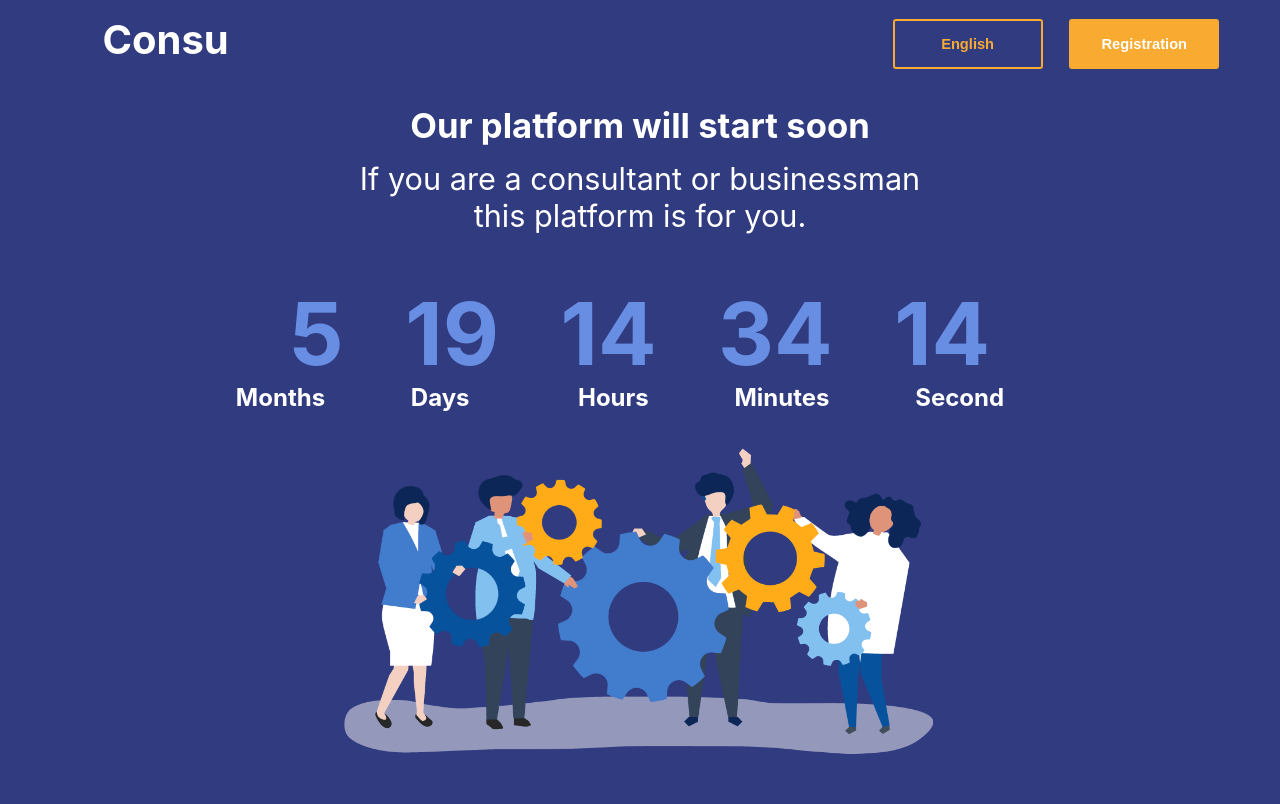
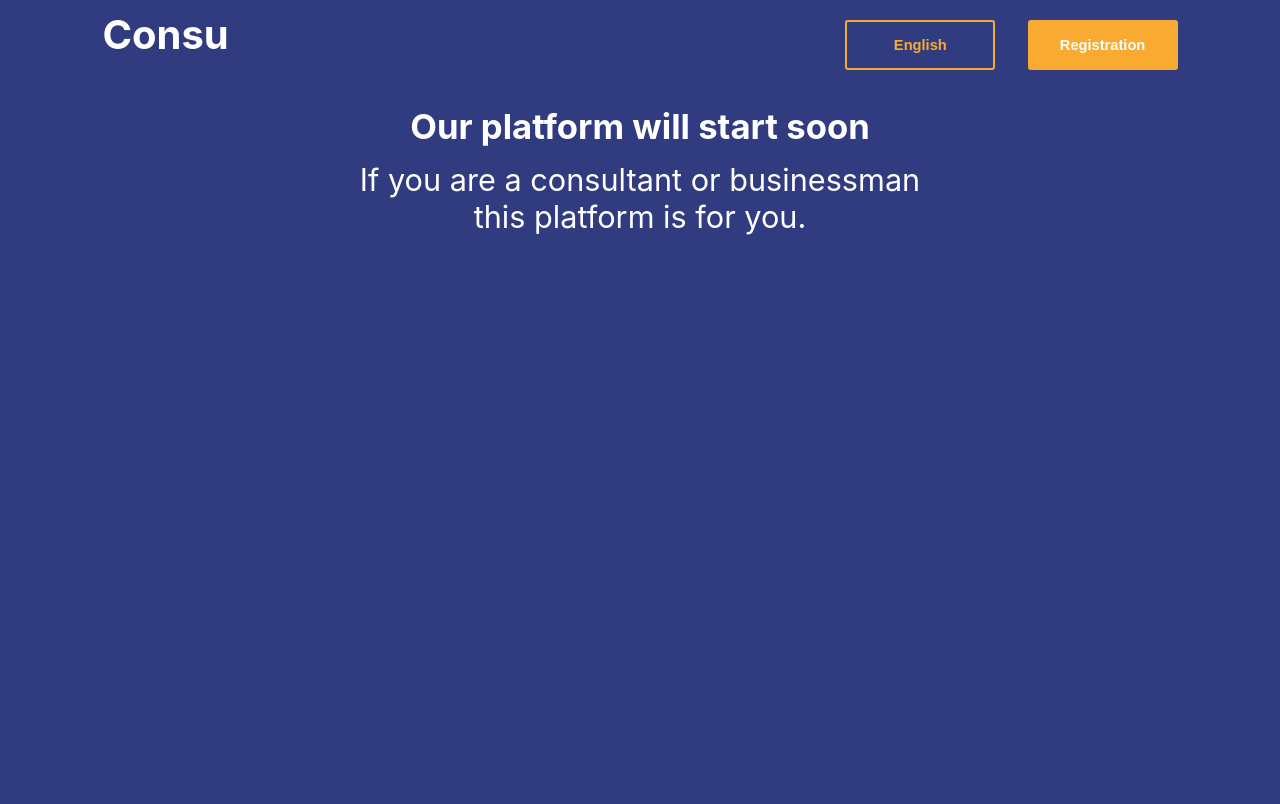
Before and after one commit to pnskglb/frontDev, a plain HTML site: page consuLanding/site/index.html in a window 1280 px wide. Drawn offline with Linux system fonts and the light colour scheme.

Commit message:
flexbox #8

```diff
--- a/consuLanding/site/css/style.css
+++ b/consuLanding/site/css/style.css
@@ -12,22 +12,20 @@ body {
 
 
 #logo {
-    position: relative;
-    width:200px;
-    top:15px;
-    left:8%;
+margin-right:2.5%;
+    margin-top:-10px;
+    height:50px;
     font-size:30pt;
     font-weight:bold;
     color:#fff;
 }
 
-/*              Button                 */
+/*              Buttons                 */
 
 .btnRegistr {
-    position: relative;
-    top:-70px;
-    left:66%;
-    margin-left:35px;
+
+
+
     width:150px;
     height:50px;
     border:0;
@@ -39,12 +37,9 @@ body {
       -webkit-font-smoothing: antialiased;
     cursor:pointer;
 }
-.s
+.btnLng
  {
-     position: relative;
-     top:-70px;
-     left:67%;
-     margin-left:35px;
+
      width:150px;
      height:50px;
      color:#f9aa30;
@@ -53,13 +48,35 @@ body {
      border: solid 2px  #f9aa30;
 background: #313b80;
      font-weight:600;
-       -webkit-font-smoothing: antialiased;
+      -webkit-font-smoothing: antialiased;
      cursor:pointer;
+
  }
-.chng {
-    position: relative;
-    left:-4%;
+
+ /*              Containers                 */
+
+.container {
+position: relative;
+left:8%;
+width:84%;
+    margin-top:20px;
+    display:flex;
+    height:120px;
+
+justify-content: space-around;
 }
+
+.container :first-child {
+
+}
+.container :last-child {
+
+}
+.container :nth-child(2) {
+margin-left:auto;
+margin-right:3%;
+}
+
 /*              Timer                 */
 
 .Timer {
--- a/consuLanding/site/index.html
+++ b/consuLanding/site/index.html
@@ -4,37 +4,45 @@
 		<meta charset="utf-8">
 		<title>Landing</title>
 	    <link rel="stylesheet" href="css/style.css">
+		<meta name="viewport" content="width=device-width, initial-scale=1">
 		<script src="js/changeLang.js"></script>
 	</head>
+	<body class="ru">
+		<header>
+			<div class="container" class="ru" lang="ru">
+				<div id="logo">Consu</div>
+				<button class="btnLng"  onclick="changeLang2()">Русский</button>
+				<button class="btnRegistr">Регистрация</button>
+			</div>
+			<div class="container" class="en" lang="en">
+				<div id="logo">Consu</div>
+				<button class="btnLng"  onclick="changeLang()">English</button>
+				<button class="btnRegistr" >Registration</button>
+			</div>
+		</header>
+        <main>
+			<div id="TimerContainer" class="en" lang="en">
+				<p class="TimerLabel" >Our platform will start soon</p>
+				<p class="TimerLabel2">If you are a consultant or businessman <br>this platform is for you.</p>
+			</div>
+			<div id="TimerContainer" class="ru" lang="ru">
+				<p class="TimerLabel" >Наша платформа скоро запустится</p>
+				<p class="TimerLabel2">Если вы консультант или бизнесмен <br>эта платформа для вас</p>
+			</div>
+        </main>
 
 
-	<body class="ru">
-
-		<p id="logo">Consu</p>
-		<button class="s" class="en" lang="en" onclick="changeLang()">English</button>
-		<button class="s" class="ru" lang="ru" onclick="changeLang2()">Русский</button>
-
-		<button class="btnRegistr" class="en" lang="en">Registration</button>
-		<button class="btnRegistr" class="ru" lang="ru">Регистрация</button>
-		<div id="TimerContainer" class="en" lang="en">
-			<p class="TimerLabel" >Our platform will start soon</p>
-			<p class="TimerLabel2">If you are a consultant or businessman <br>this platform is for you.</p>
-
-			<p class="Timer">5&nbsp;&nbsp;&nbsp;19&nbsp;&nbsp;&nbsp;14&nbsp;&nbsp;&nbsp;34&nbsp;&nbsp;&nbsp;14</p>
+		<!--	<p class="Timer">5&nbsp;&nbsp;&nbsp;19&nbsp;&nbsp;&nbsp;14&nbsp;&nbsp;&nbsp;34&nbsp;&nbsp;&nbsp;14</p>
 			<ul class="timerLegend">
 			<li>Months</li>
 				<li>Days</li>&nbsp;&nbsp;&nbsp;&nbsp;
 				<li>Hours</li>
 				<li>Minutes</li>
 				<li>Second</li>
-			</p>
-		</div>
+			</p>   -->
 
-		<div id="TimerContainer" class="ru" lang="ru">
-			<p class="TimerLabel" >Наша платформа скоро запустится</p>
-			<p class="TimerLabel2">Если вы консультант или бизнесмен <br>эта платформа для вас</p>
 
-			<p class="Timer">5&nbsp;&nbsp;&nbsp;19&nbsp;&nbsp;&nbsp;14&nbsp;&nbsp;&nbsp;34&nbsp;&nbsp;&nbsp;14</p>
+		<!--	<p class="Timer">5&nbsp;&nbsp;&nbsp;19&nbsp;&nbsp;&nbsp;14&nbsp;&nbsp;&nbsp;34&nbsp;&nbsp;&nbsp;14</p>
 			<ul class="timerLegend">
 			<li>Месяцы</li>
 				<li>Дни</li>&nbsp;&nbsp;&nbsp;&nbsp;
@@ -42,8 +50,8 @@
 				<li>Минуты</li>
 				<li>Секунды</li>
 			</p>
-		</div>
-		<img src="img/people.png" alt="" class="finishImg">
+		-->
+		<!--<img src="img/people.png" alt="" class="finishImg">-->
 
 	</body>
 </html>
```
